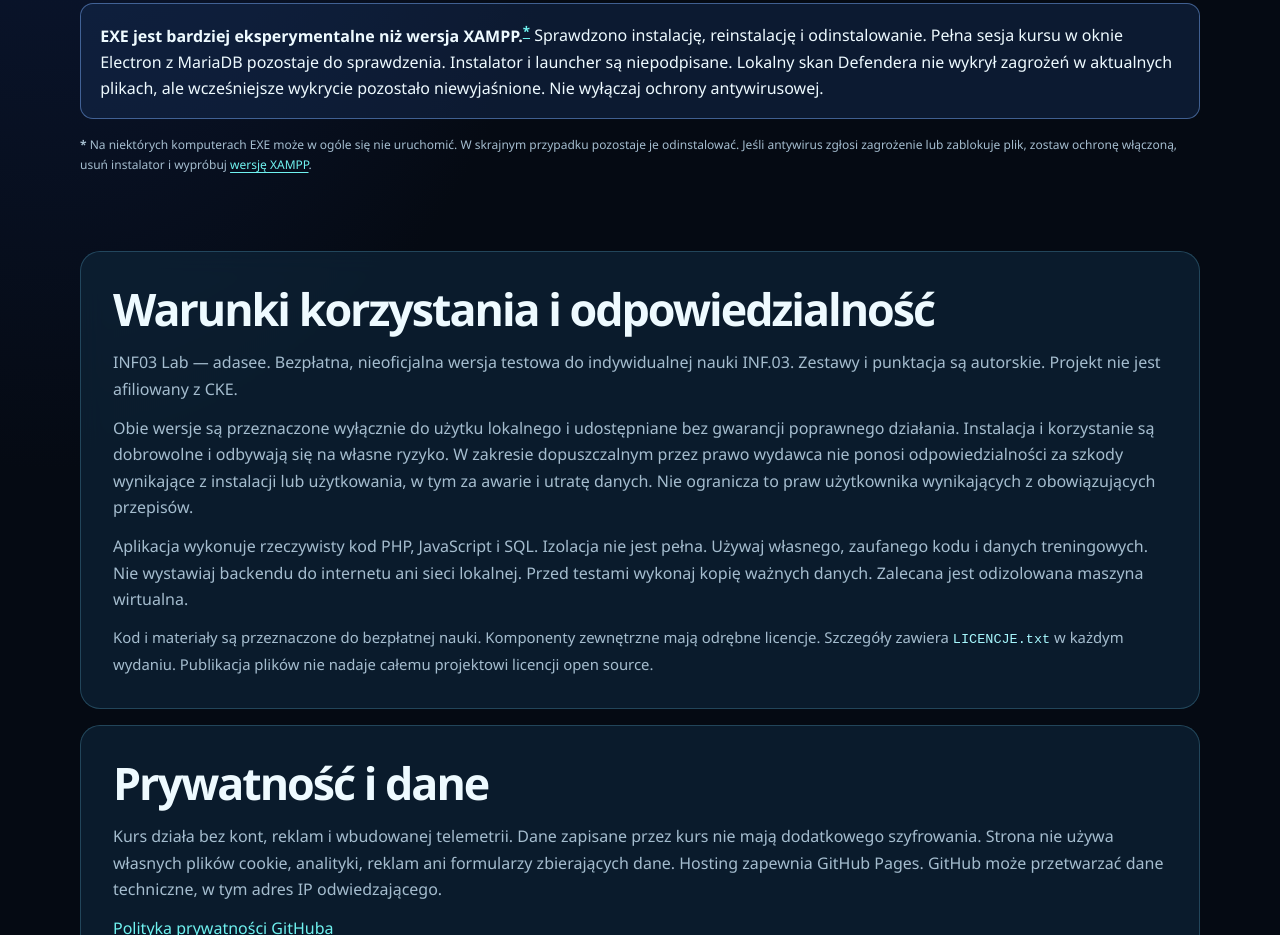
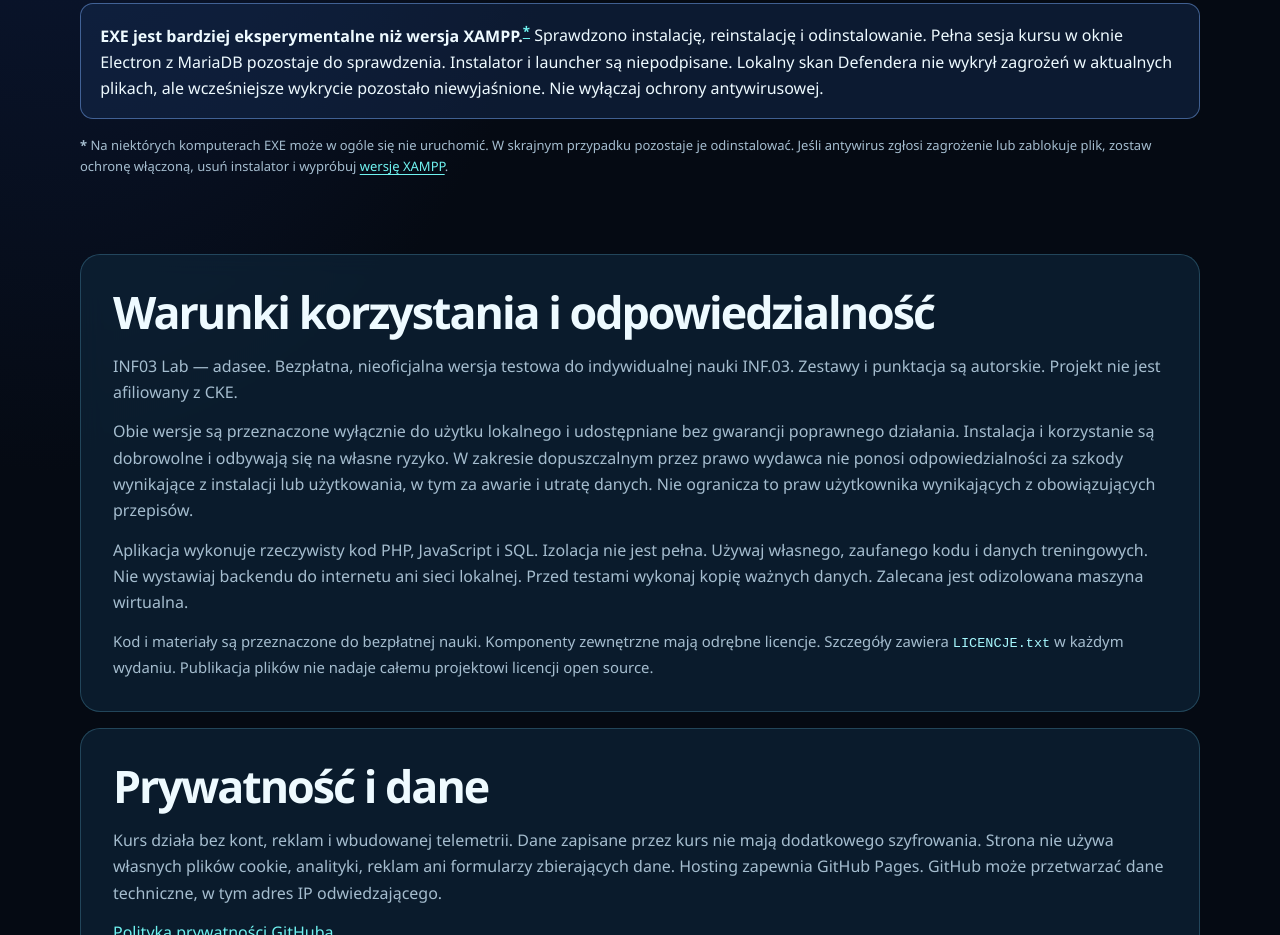
Before and after one commit to AdamOKEJ/adamokej.github.io, a plain HTML site: page index.html in a window 1280 px wide. Shown: the part 2493-3428 px from the top of the page. Drawn offline with Linux system fonts and the light colour scheme.

Commit message:
Ustaw przypis EXE na 13 px

```diff
--- a/index.html
+++ b/index.html
@@ -86,7 +86,7 @@
         <p class="fine">Launcher sam uruchamia lokalne PHP i tymczasową instancję MariaDB. Nie musisz startować Apache ani MySQL w panelu XAMPP ani importować pliku SQL. W razie błędu sprawdź <code>%LOCALAPPDATA%\INF03Lab-Public\logs</code>.</p>
       </div>
       <aside class="notice guide-note"><strong>EXE jest bardziej eksperymentalne niż wersja XAMPP.<sup><a href="#exe-przypis" aria-label="Przypis o zgodności EXE">*</a></sup></strong> Sprawdzono instalację, reinstalację i odinstalowanie. Pełna sesja kursu w oknie Electron z MariaDB pozostaje do sprawdzenia. Instalator i launcher są niepodpisane. Lokalny skan Defendera nie wykrył zagrożeń w aktualnych plikach, ale wcześniejsze wykrycie pozostało niewyjaśnione. Nie wyłączaj ochrony antywirusowej.</aside>
-      <p id="exe-przypis" class="fine guide-note" style="font-size:0.75rem"><strong>*</strong> Na niektórych komputerach EXE może w ogóle się nie uruchomić. W skrajnym przypadku pozostaje je odinstalować. Jeśli antywirus zgłosi zagrożenie lub zablokuje plik, zostaw ochronę włączoną, usuń instalator i wypróbuj <a href="#xampp">wersję XAMPP</a>.</p>
+      <p id="exe-przypis" class="fine guide-note" style="font-size:0.8125rem"><strong>*</strong> Na niektórych komputerach EXE może w ogóle się nie uruchomić. W skrajnym przypadku pozostaje je odinstalować. Jeśli antywirus zgłosi zagrożenie lub zablokuje plik, zostaw ochronę włączoną, usuń instalator i wypróbuj <a href="#xampp">wersję XAMPP</a>.</p>
     </section>
     <section id="warunki" class="panel policy" aria-labelledby="terms-title">
       <h2 id="terms-title">Warunki korzystania i odpowiedzialność</h2>
```
